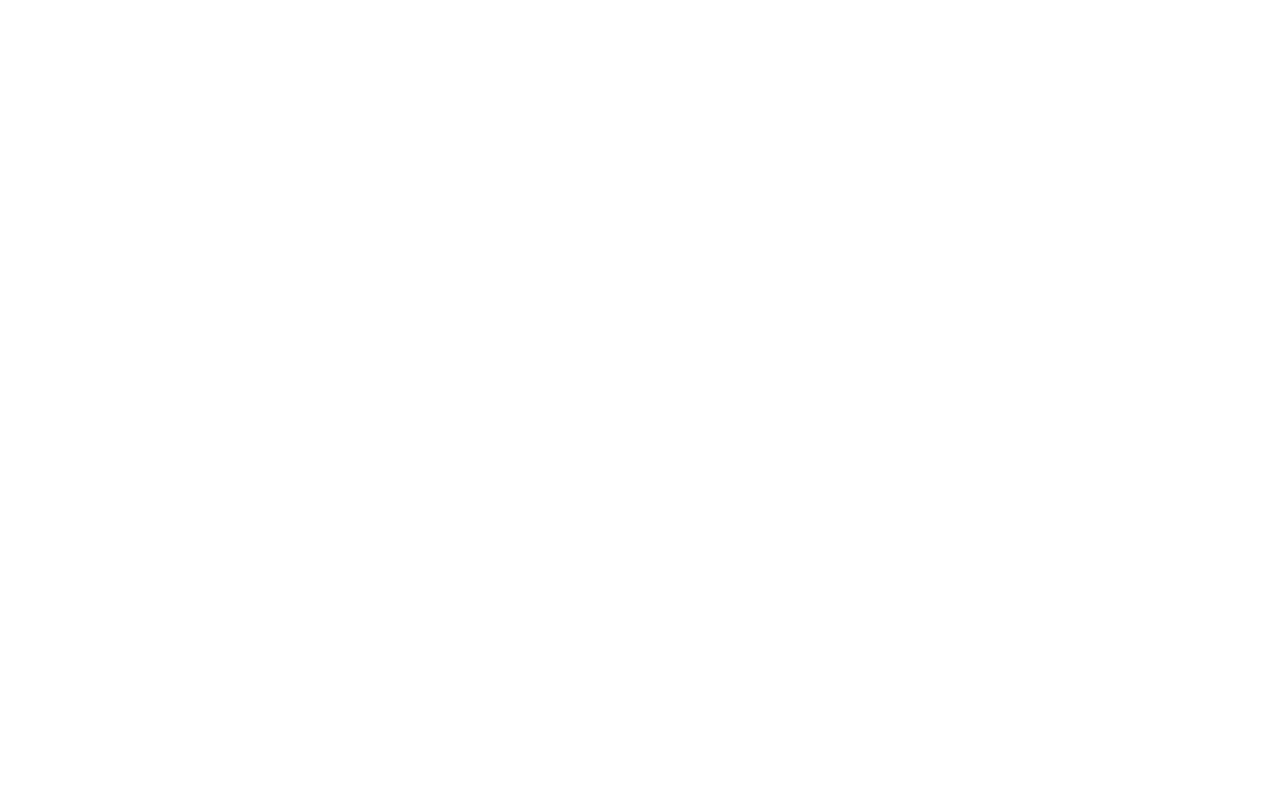
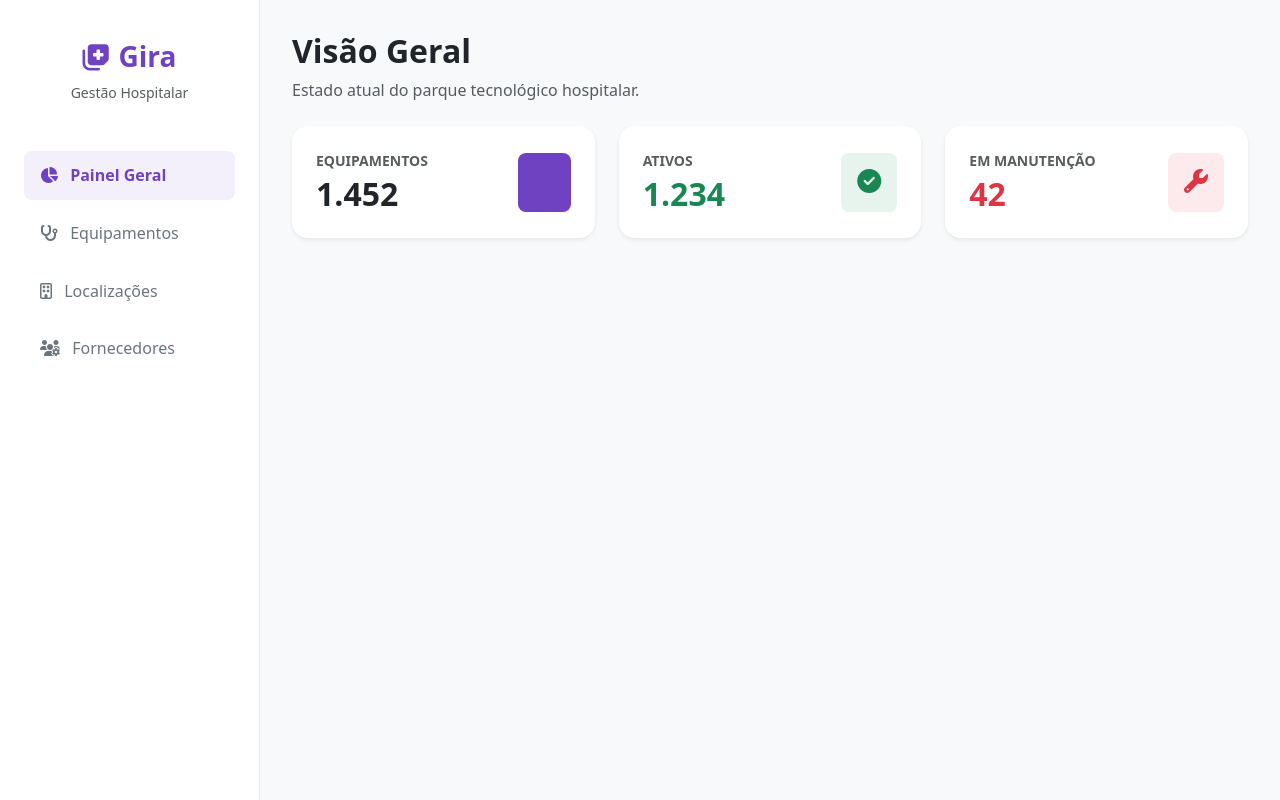
Before and after one commit to simaocacheira-lang/gira, a PHP site: page /private/dashboard.php in a window 1280 px wide. Before the commit the page is empty. Run offline with PHP 8.4, Linux system fonts and the light colour scheme.

Commit message:
feat(private): estrutura da sidebar e dashboard com indicadores de síntese
-Implementação da interface do Back Office em dashboard.php com navegação lateral (Sidebar) fixa.
-Adição de indicadores básicos de inventário (Equipamentos Totais, Ativos e Em Manutenção) utilizando o sistema de grelha do Bootstrap.
-Criação de estilos CSS personalizados em 1241251.css para a Sidebar, efeitos de hover nos cartões e gestão do layout da área principal (main-content).

```diff
--- a/assets/css/1241251.css
+++ b/assets/css/1241251.css
@@ -35,6 +35,71 @@
 }
 
 @keyframes carrosselContinuo {
-    0% { transform: translateX(0); }
-    100% { transform: translateX(-50%); } /* Move exatamente metade da largura total */
+  0% {
+    transform: translateX(0);
   }
+  100% {
+    transform: translateX(-50%);
+  } /* Move exatamente metade da largura total */
+}
+
+/* ==========================================
+   ESTILOS da DASHBOARD e SIDEBAR
+   ========================================== */
+
+body {
+  background-color: #f8f9fa;
+}
+
+/* Cores Personalizadas Gira */
+.text-purple {
+  color: #6f42c1 !important;
+}
+.bg-purple {
+  background-color: #6f42c1 !important;
+}
+
+/* Configuração da Barra Lateral */
+.sidebar {
+  width: 260px;
+  height: 100vh;
+  background-color: #ffffff;
+  position: fixed;
+  top: 0;
+  left: 0;
+  padding: 1.5rem;
+  border-right: 1px solid #e9ecef;
+}
+
+/* Estilo dos Links do Menu */
+.sidebar-link {
+  display: block;
+  padding: 0.8rem 1rem;
+  color: #6c757d;
+  text-decoration: none;
+  border-radius: 0.5rem;
+  margin-bottom: 0.5rem;
+  font-weight: 500;
+  transition: all 0.3s ease;
+}
+
+.sidebar-link:hover,
+.sidebar-link.active {
+  background-color: #f3f0fb;
+  color: #6f42c1;
+  font-weight: 600;
+}
+
+/* Área de Conteúdo Principal */
+.main-content {
+  margin-left: 260px;
+  padding: 2rem;
+}
+
+/* Ajuste para os Cartões (Cards) */
+.card {
+  transition: transform 0.2s ease;
+}
+.card:hover {
+  transform: translateY(-5px); /* Pequeno efeito de flutuar ao passar o rato */
+}
--- a/private/dashboard.php
+++ b/private/dashboard.php
@@ -0,0 +1,96 @@
+<!DOCTYPE html>
+<html lang="pt-PT">
+
+<head>
+    <meta charset="UTF-8">
+    <meta name="viewport" content="width=device-width, initial-scale=1.0">
+    <title>Gira - Visão Geral</title>
+
+    <link href="https://cdn.jsdelivr.net/npm/bootstrap@5.3.3/dist/css/bootstrap.min.css" rel="stylesheet">
+    <link rel="stylesheet" href="https://cdnjs.cloudflare.com/ajax/libs/font-awesome/6.4.0/css/all.min.css">
+
+    <link rel="stylesheet" href="../assets/css/1241251.css">
+</head>
+
+<body>
+
+    <nav class="sidebar">
+        <div class="text-center mb-5 mt-3">
+            <h3 class="fw-bold text-purple">
+                <i class="fa-solid fa-notes-medical me-2"></i>Gira
+            </h3>
+            <p class="small text-muted">Gestão Hospitalar</p>
+        </div>
+
+        <div>
+            <a href="#" class="sidebar-link active">
+                <i class="fa-solid fa-chart-pie me-2"></i> Painel Geral
+            </a>
+            <a href="#" class="sidebar-link">
+                <i class="fa-solid fa-stethoscope me-2"></i> Equipamentos
+            </a>
+            <a href="#" class="sidebar-link">
+                <i class="fa-regular fa-building me-2"></i> Localizações
+            </a>
+            <a href="#" class="sidebar-link">
+                <i class="fa-solid fa-users-gear me-2"></i> Fornecedores
+            </a>
+        </div>
+    </nav>
+
+    <main class="main-content">
+        <div class="mb-4">
+            <h2 class="fw-bold text-dark">Visão Geral</h2>
+            <p class="text-muted">Estado atual do parque tecnológico hospitalar.</p>
+        </div>
+
+        <div class="row g-4">
+
+            <div class="col-md-4">
+                <div class="card border-0 shadow-sm rounded-4 p-4">
+                    <div class="d-flex justify-content-between align-items-center">
+                        <div>
+                            <p class="text-muted small fw-bold mb-1 text-uppercase">Equipamentos</p>
+                            <h2 class="fw-bold mb-0">1.452</h2>
+                        </div>
+                        <div class="bg-purple bg-opacity-10 p-3 rounded-3">
+                            <i class="fa-solid fa-box text-purple fs-4"></i>
+                        </div>
+                    </div>
+                </div>
+            </div>
+
+            <div class="col-md-4">
+                <div class="card border-0 shadow-sm rounded-4 p-4">
+                    <div class="d-flex justify-content-between align-items-center">
+                        <div>
+                            <p class="text-muted small fw-bold mb-1 text-uppercase">Ativos</p>
+                            <h2 class="fw-bold mb-0 text-success">1.234</h2>
+                        </div>
+                        <div class="bg-success bg-opacity-10 p-3 rounded-3 text-success">
+                            <i class="fa-solid fa-check-circle fs-4"></i>
+                        </div>
+                    </div>
+                </div>
+            </div>
+
+            <div class="col-md-4">
+                <div class="card border-0 shadow-sm rounded-4 p-4">
+                    <div class="d-flex justify-content-between align-items-center">
+                        <div>
+                            <p class="text-muted small fw-bold mb-1 text-uppercase">Em Manutenção</p>
+                            <h2 class="fw-bold mb-0 text-danger">42</h2>
+                        </div>
+                        <div class="bg-danger bg-opacity-10 p-3 rounded-3 text-danger">
+                            <i class="fa-solid fa-wrench fs-4"></i>
+                        </div>
+                    </div>
+                </div>
+            </div>
+
+        </div>
+    </main>
+
+</body>
+
+</html>
```
Lines whose indentation alone changed are shown as unchanged.
